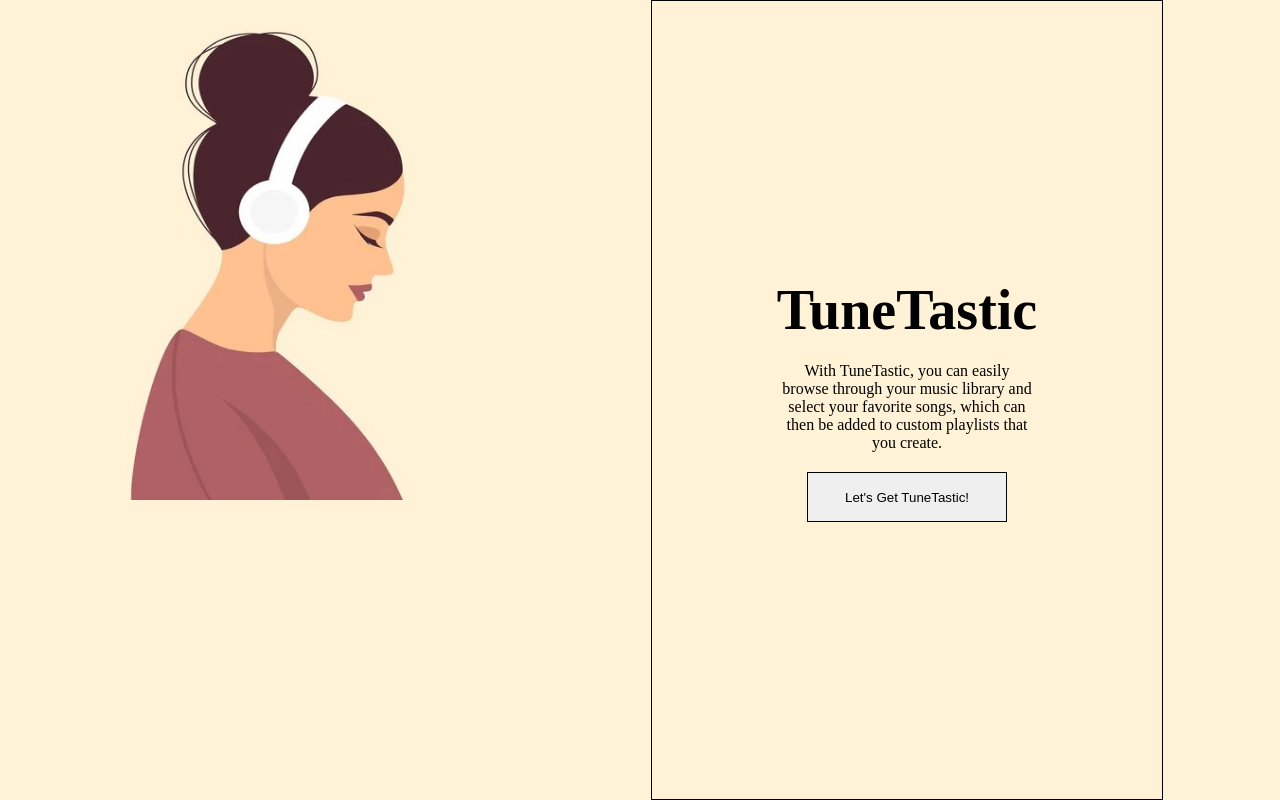
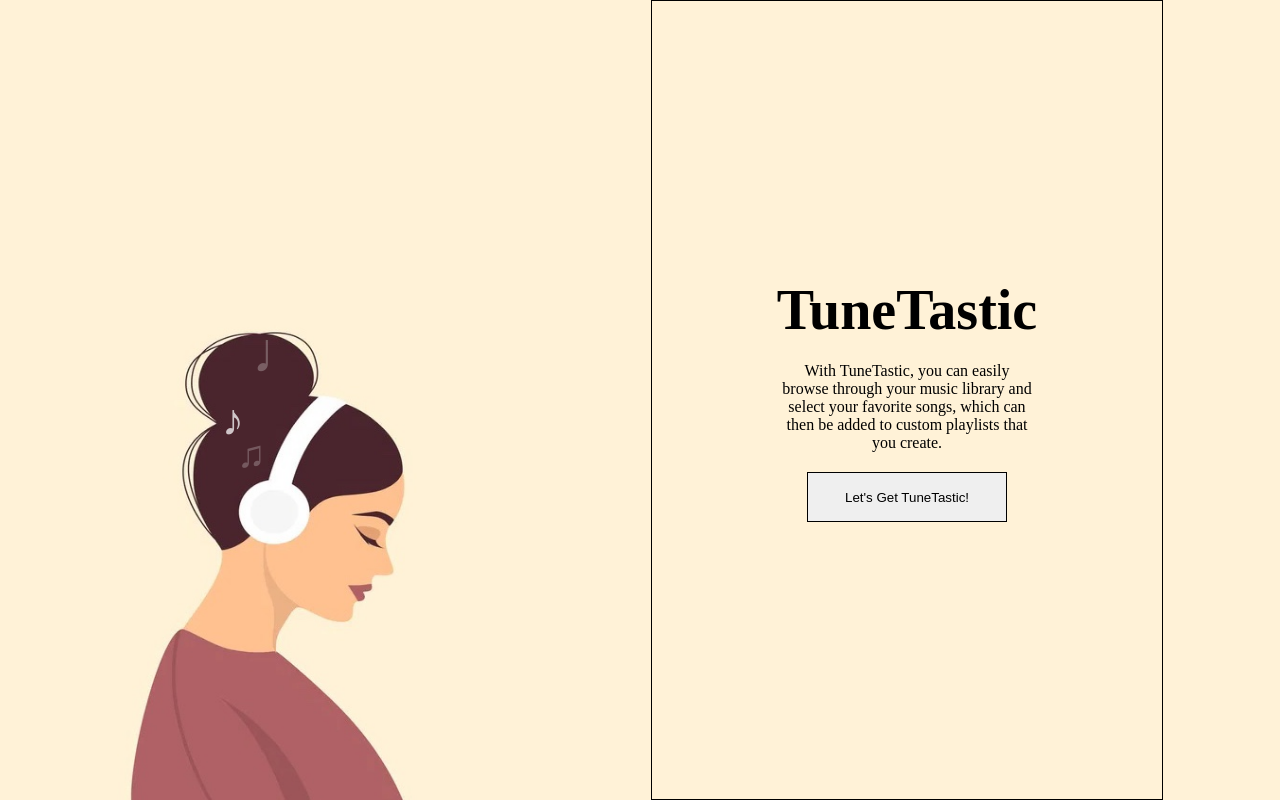
Before and after one commit to ERROR-404-group/communal-fe, a React (Create React App) app: page / in a window 1280 px wide. Built offline with nearby package versions, Linux system fonts and the light colour scheme; no server answers.

Commit message:
login page css added, music animation works

```diff
--- a/src/Profile.css
+++ b/src/Profile.css
@@ -1,3 +1,15 @@
+.landing-image {
+  display: flex;
+  justify-content: flex-end;
+  flex-direction: column;
+  justify-content: flex-end;
+}
+
+.note {
+  width: 100px;
+  height: 100px;
+}
+
 .right-side {
   display: flex;
   height: 100vh;
@@ -10,11 +22,11 @@
   text-align: center;
 }
 
-.right-side h2{
+.right-side h2 {
   font-size: 3.5rem;
 }
 
-.right-side p{
+.right-side p {
   font-size: 1rem;
   width: 50%;
 }
@@ -33,3 +45,57 @@ img {
   height: 500px;
   width: 300px;
 }
+
+.list-of-notes {
+  display: flex;
+  transform: translateY(150px);
+}
+
+.note {
+  list-style: none;
+  font-size: 4rem;
+  height: 96px;
+  width: 30px;
+  position: absolute;
+  left: 40%;
+  font-size: 35px;
+  color: white;
+  animation-name: notes;
+  animation-duration: 4s;
+  animation-iteration-count: infinite;
+  animation-timing-function: linear;
+  opacity: 0;
+}
+
+.note:first-child {
+  left: 35%;
+}
+
+.note:last-child {
+  left: 45%;
+}
+
+.note:nth-child(2n) {
+  animation-delay: 1s;
+}
+.note:nth-child(3n) {
+  animation-delay: 2s;
+
+}
+
+@keyframes notes {
+  0% {
+    font-size: 35px;
+    opacity: 0;
+  }
+
+  50% {
+    opacity: 1;
+  }
+
+  100% {
+    font-size: 60px;
+    margin-top: -150px;
+    opacity: 0;
+  }
+}
--- a/src/Profile.js
+++ b/src/Profile.js
@@ -2,6 +2,9 @@ import React from "react";
 import './Profile.css';
 import girl from './images/headphone-girl.jpg';
 import LoginButton from './components/LoginButton';
+import single from './images/single.png';
+import double from './images/double.png';
+
 
 
 const Profile = () => {
@@ -9,7 +12,17 @@ const Profile = () => {
 
   return (
     <>
+    <div className="landing-image">
+   <ul className="list-of-notes">
+    <li className="note">&#9834;</li>
+    <li className="note">&#9835;</li>
+    <li className="note">&#9833;</li>
+   </ul>
+
+
     <img  src={girl} alt='a girl wearing headphones'/>
+    </div>
+
     <div className="right-side">
 
     <h2 >TuneTastic
```
Also changed, not shown: src/images/double.png (added), src/images/single.png (added).
